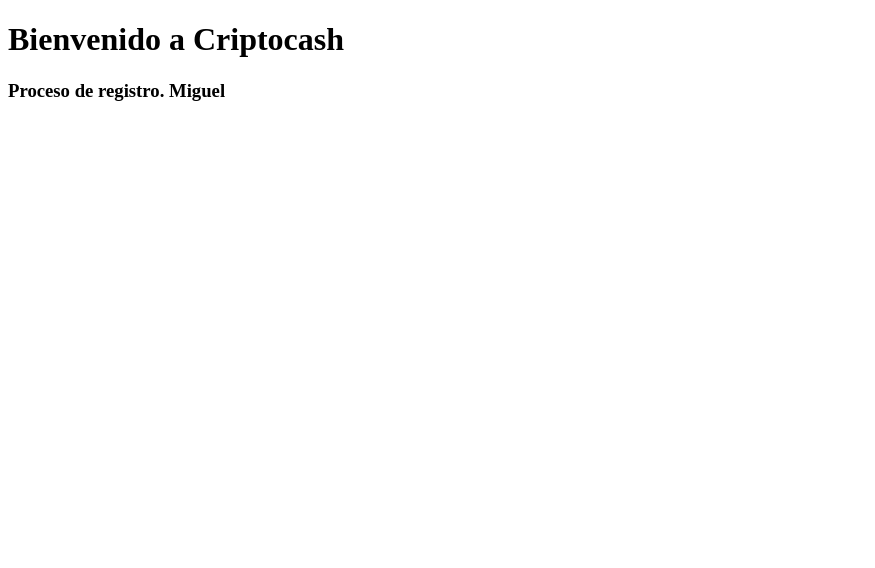
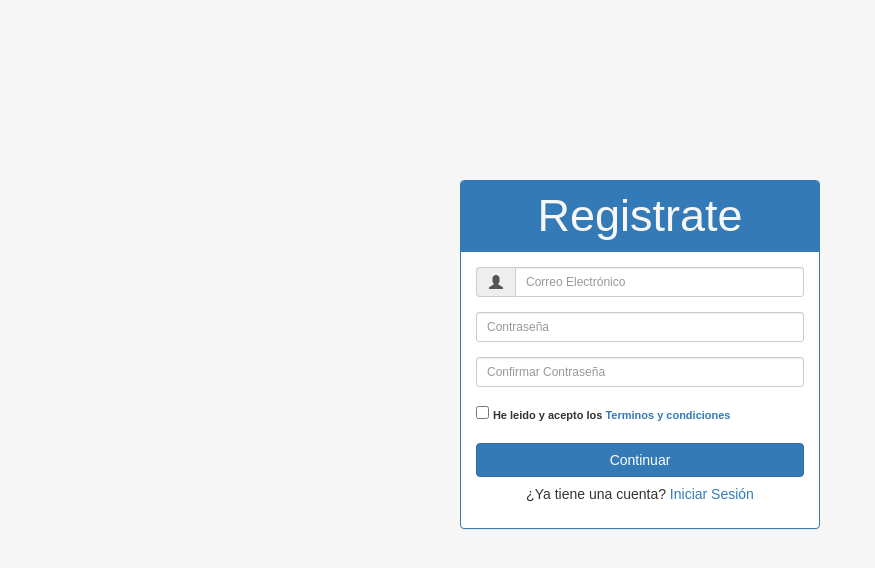
Before and after one commit to perucash/criptoca, a plain HTML site: page registro.html in a window 1280 px wide. Shown: the whole page, without its empty margins (0-875 px from the left). Drawn offline with nearby package versions, Linux system fonts and the light colour scheme; a web font is replaced by a local one.

Commit message:
0.5
Registro

```diff
--- /dev/null
+++ b/css/estilosp.css
@@ -0,0 +1,16 @@
+.centered-form{
+	margin-top: 180px;
+}
+
+body{
+	background: #f7f7f7;
+
+	font-family: 'Muli',sans-serif;
+}
+#title{
+	color:#f7f7f7!important;
+}
+#formulario
+{
+	background: #0479c1!important;
+}
--- a/registro.html
+++ b/registro.html
@@ -1,11 +1,56 @@
 <!DOCTYPE html>
 <html lang="es">
-<head>
-	<meta charset="UTF-8">
-	<title>Registro: Criptocash</title>
-</head>
+	<head>
+		<meta charset="UTF-8">
+		<link rel="stylesheet" href="css/bootstrap.min.css">
+		<link rel="stylesheet" href="css/estilosp.css?version=1.0">
+		<link rel="stylesheet" href="css/icofont.css">
+		<link href="https://fonts.googleapis.com/css?family=Muli" rel="stylesheet">
+
+
+	</head>
+</html>
 <body>
-	<h1>Bienvenido a Criptocash</h1>
-	<h3>Proceso de registro. Miguel</h3>
+	<div class="container">
+        <div class="row centered-form">
+        <div class="col-xs-12 col-sm-8 col-md-4 col-sm-offset-2 col-md-offset-4">
+        	<div class="panel panel-primary">
+        		<div class="panel-heading">
+			    		<h2 id="title" class="panel-title text-center" style="font-size:45px ">Registrate</h2>
+
+			 	</div>
+			 			<div class="panel-body">
+			    		<form role="form">
+
+
+			    			<div class="form-group input-group">
+			    				 <span class="input-group-addon"><i class="glyphicon glyphicon-user"></i></span>
+			    				<input type="email" name="email" id="txtemail" class="form-control input-sm" placeholder="Correo Electrónico">
+			    			</div>
+
+			    					<div class="form-group">
+
+			    						<input type="password" name="password" id="txtpassword" class="form-control input-sm" placeholder="Contraseña">
+
+			    					</div>
+
+			    					<div class="form-group">
+			    						<input type="password" name="password_confirmation" id="txtrepetir_password" class="form-control input-sm" placeholder="Confirmar Contraseña">
+			    					</div>
+			    					<div class="form-group" >
+				    					 <input type="checkbox" id="chkterminos" name="tos" />
+  											<label style="font-size:11px " id="tos">He leido y acepto los <a href="">Terminos y condiciones</a></label>
+			    					</div>
+			    			<input type="submit" id="btncontinuar" value="Continuar" class="btn btn-primary btn-block">
+
+			    			<div >
+			    				<h5 class="text-center">¿Ya tiene una cuenta? <a href="">Iniciar Sesión</a></h5>
+			    			</div>
+
+			    		</form>
+			    	</div>
+	    		</div>
+    		</div>
+    	</div>
+    </div>
 </body>
-</html>
```
